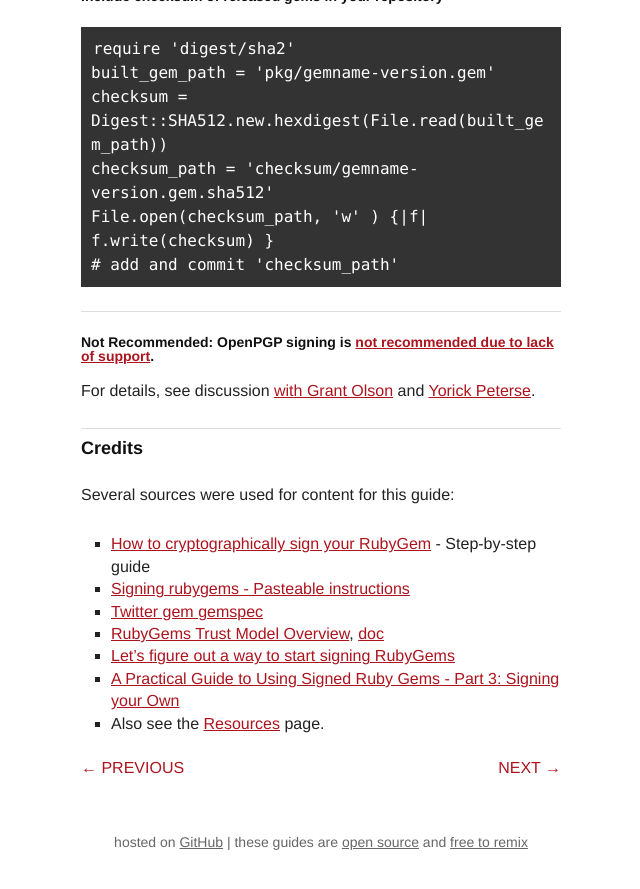
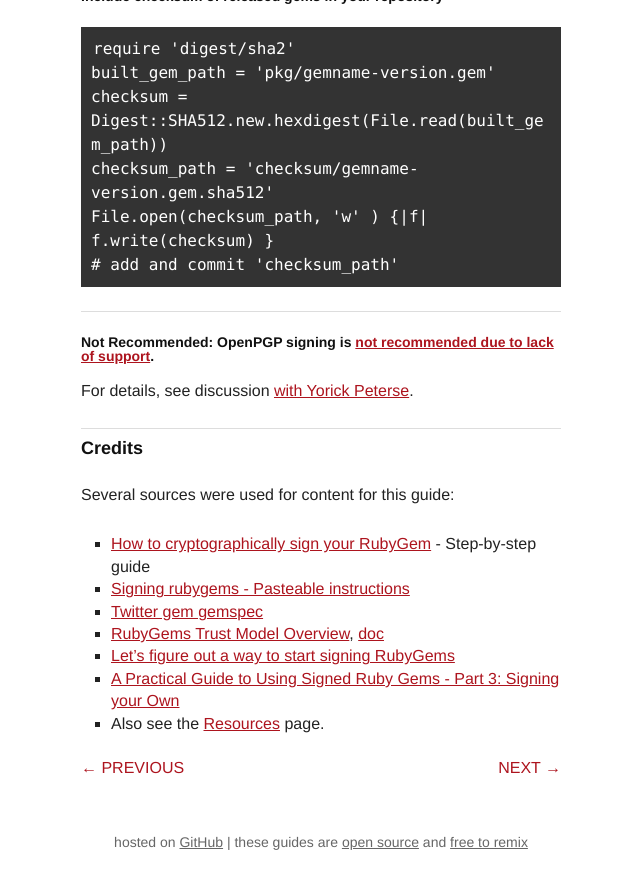
Before and after one commit to radar/guides, a Jekyll site: the page built from security.md, in a window 1280 px wide and 900 px high, scrolled down 3121 px. Shown: the top 889 px of the window, without its empty margins (319-959 px from the left). Built offline with Jekyll 4.4.1, drawn with Linux system fonts in a browser that asks for light colours.

```diff
--- a/security.md
+++ b/security.md
@@ -125,8 +125,7 @@ Add cert paths to your gemspec
 
 ### Not Recommended: OpenPGP signing is [not recommended due to lack of support](http://www.rubygems-openpgp-ca.org/blog/nobody-cares-about-signed-gems.html).
 
-For details, see discussion [with Grant Olson](https://github.com/grant-olson/rubygems-openpgp/issues/34#issuecomment-29016709) and
-[Yorick Peterse](https://github.com/rubygems/guides/pull/70#issuecomment-29007487).
+For details, see discussion [with Yorick Peterse](https://github.com/rubygems/guides/pull/70#issuecomment-29007487).
 
 Credits
 -------
```
